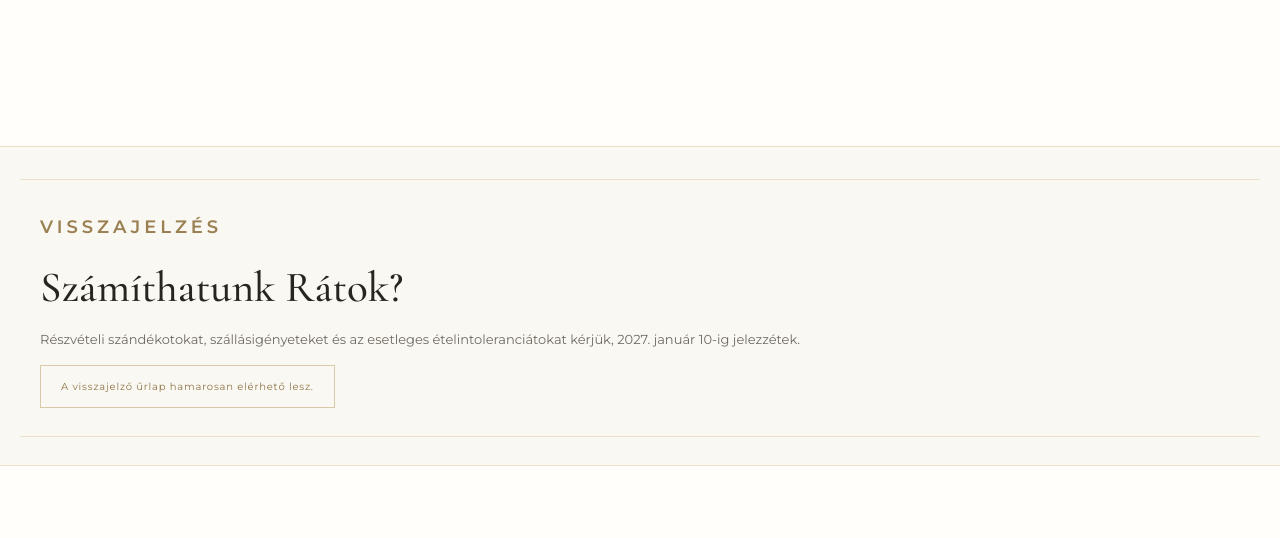
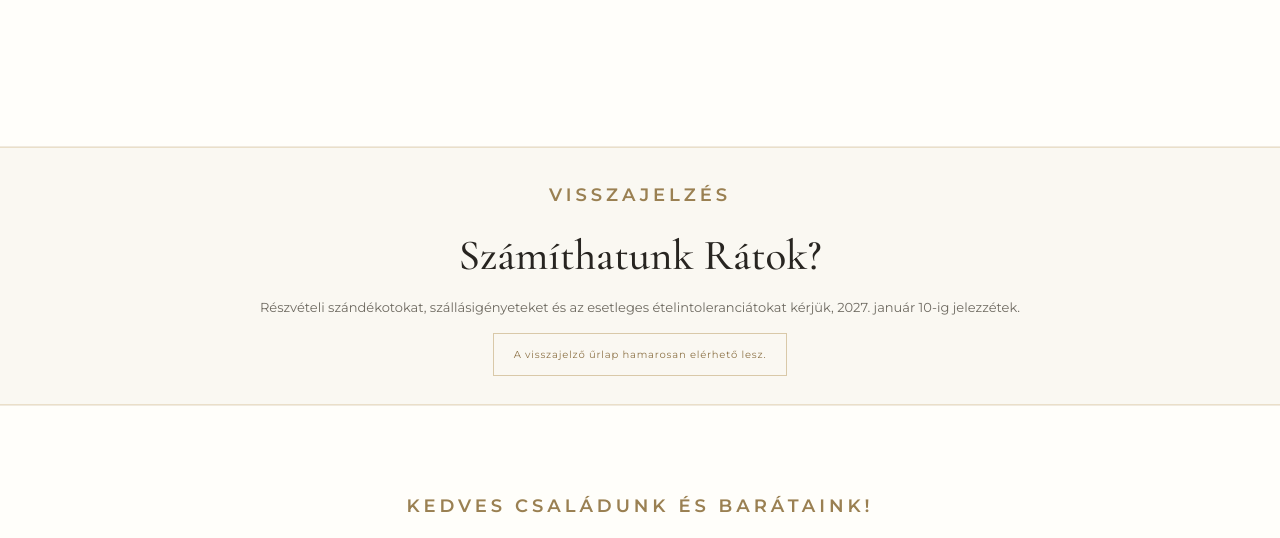
Before and after one commit to Chriskov92/eskuvo, a plain HTML site: page index.html in a window 1280 px wide. Shown: the part 674-1212 px from the top of the page. Drawn offline with nearby package versions, Linux system fonts and the light colour scheme.

Commit message:
Update style.css

```diff
--- a/style.css
+++ b/style.css
@@ -54,7 +54,7 @@ a{color:inherit}
 .timeline-item time{font-family:"Cormorant Garamond",serif;font-size:22px;text-align:right}
 .timeline-dot{justify-self:center;width:9px;height:9px;border-radius:50%;background:var(--gold);border:2px solid var(--paper);z-index:1;box-shadow:0 0 0 1px var(--gold)}
 .timeline-item h3{font-family:"Cormorant Garamond",serif;font-weight:500;font-size:24px;letter-spacing:.035em;margin:0 0 0 12px;text-transform:uppercase}
-.rsvp-section{padding:32px 20px 28px;background:var(--soft);border-top:1px solid #eadfc9;border-bottom:1px solid #eadfc9}
+.rsvp-section{background:#f7f5ee;text-align:center;border-top:1px solid #f0eadf;border-bottom:1px solid #f0eadf}
 .rsvp-section .section{padding:75px 0}
 .rsvp-section h2{font-size:43px}
 .rsvp-section .section>p:not(.eyebrow){font-family:"Cormorant Garamond",serif;font-size:21px;color:var(--muted);line-height:1.45}
```
